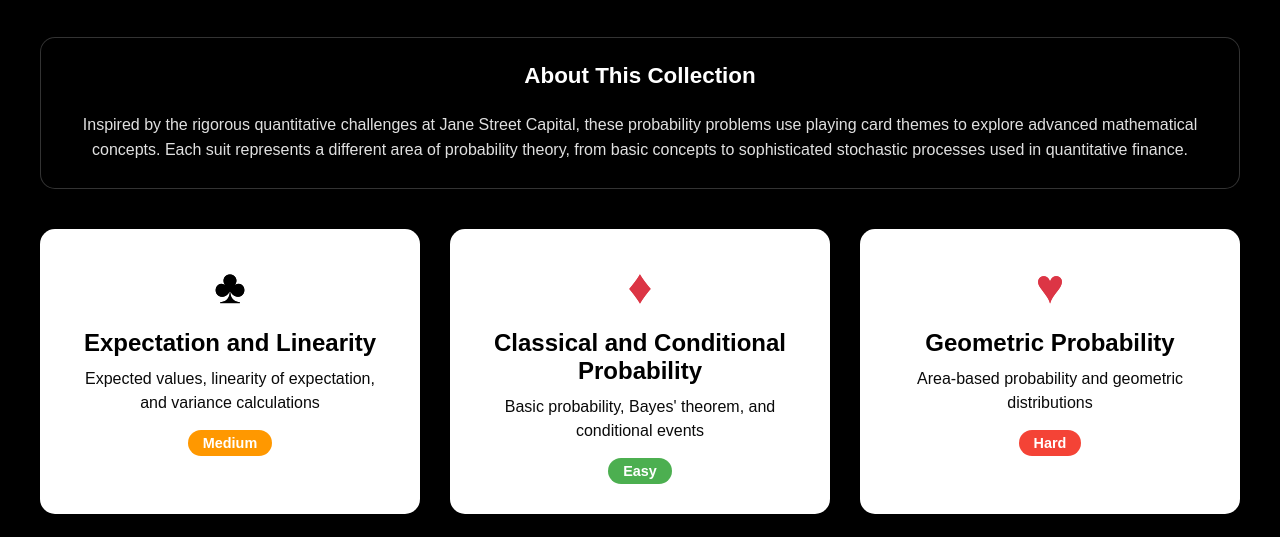
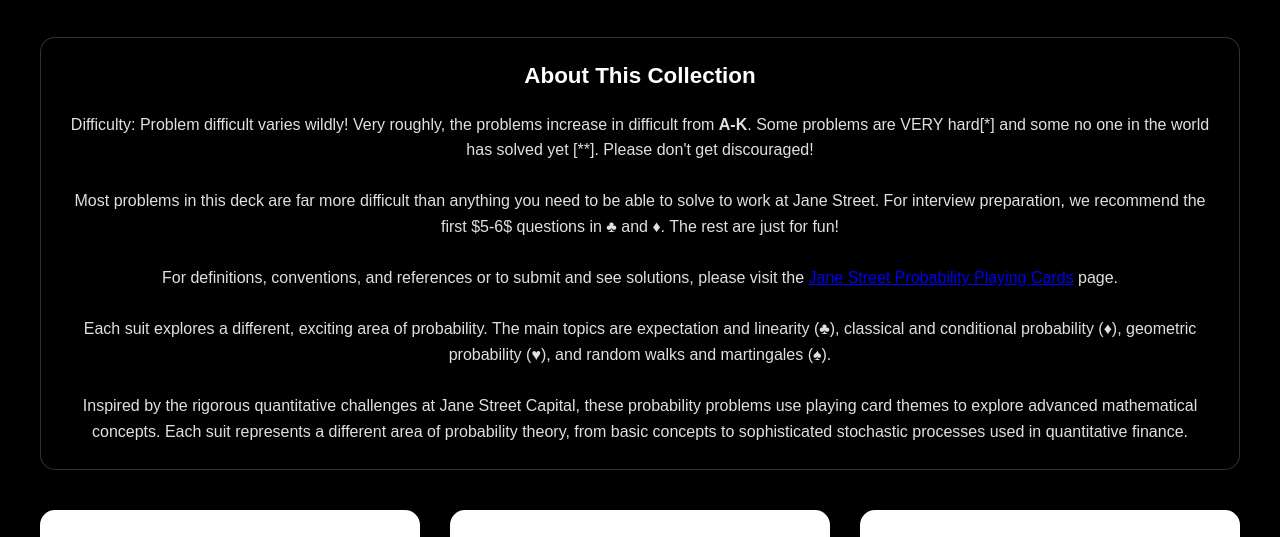
Before and after one commit to RCTGamer/JS_ProbabilityCards, a website: page jane-street/index.html in a window 1280 px wide. Shown: the part 223-760 px from the top of the page. Drawn offline with Linux system fonts and the light colour scheme.

Commit message:
added all JS text into intro

```diff
--- a/jane-street/index.html
+++ b/jane-street/index.html
@@ -162,7 +162,27 @@
 
         <div class="jane-street-info">
             <h3>About This Collection</h3>
-            <p>Inspired by the rigorous quantitative challenges at Jane Street Capital, these probability problems use playing card themes to explore advanced mathematical concepts. Each suit represents a different area of probability theory, from basic concepts to sophisticated stochastic processes used in quantitative finance.</p>
+            <p>Difficulty: Problem difficult varies wildly! Very roughly, the problems increase
+                in difficult from <strong>A-K</strong>. Some problems are VERY hard[*] and some
+                no one in the world has solved yet [**]. Please don't get discouraged!<br><br>
+
+                Most problems in this deck are far more difficult than anything you need to be able to
+                solve to work at Jane Street. For interview preparation, we recommend the first
+                $5-6$ questions in ♣ and ♦. The rest are just for fun!<br><br>
+
+                For definitions, conventions, and references or to submit and see solutions,
+                please visit the <a href="https://www.janestreet.com/probability-playing-cards/">
+                Jane Street Probability Playing Cards</a> page. <br><br>
+
+                Each suit explores a different, exciting area of probability. The main topics are
+                expectation and linearity (♣), classical and conditional probability (♦),
+                geometric probability (♥), and random walks and martingales (♠). <br><br>
+
+                Inspired by the rigorous quantitative challenges at Jane Street Capital,
+                these probability problems use playing card themes to explore advanced
+                mathematical concepts. Each suit represents a different area of probability
+                theory, from basic concepts to sophisticated stochastic processes used in
+                quantitative finance.</p>
         </div>
 
         <div class="display-grid">
```
